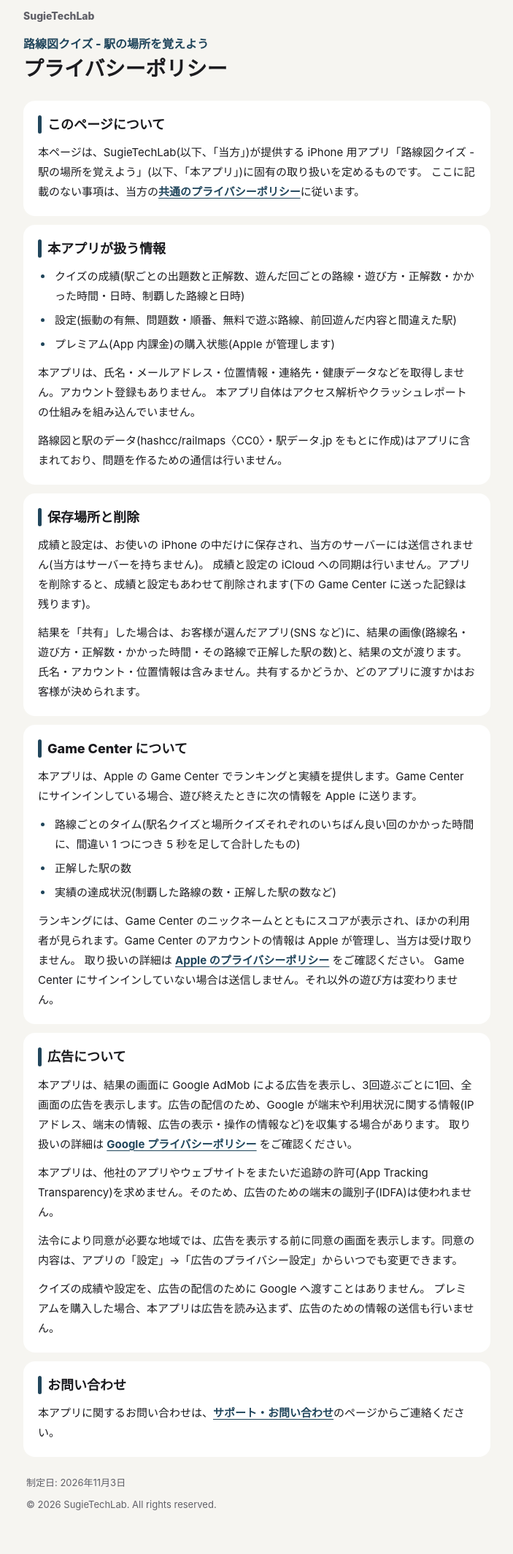
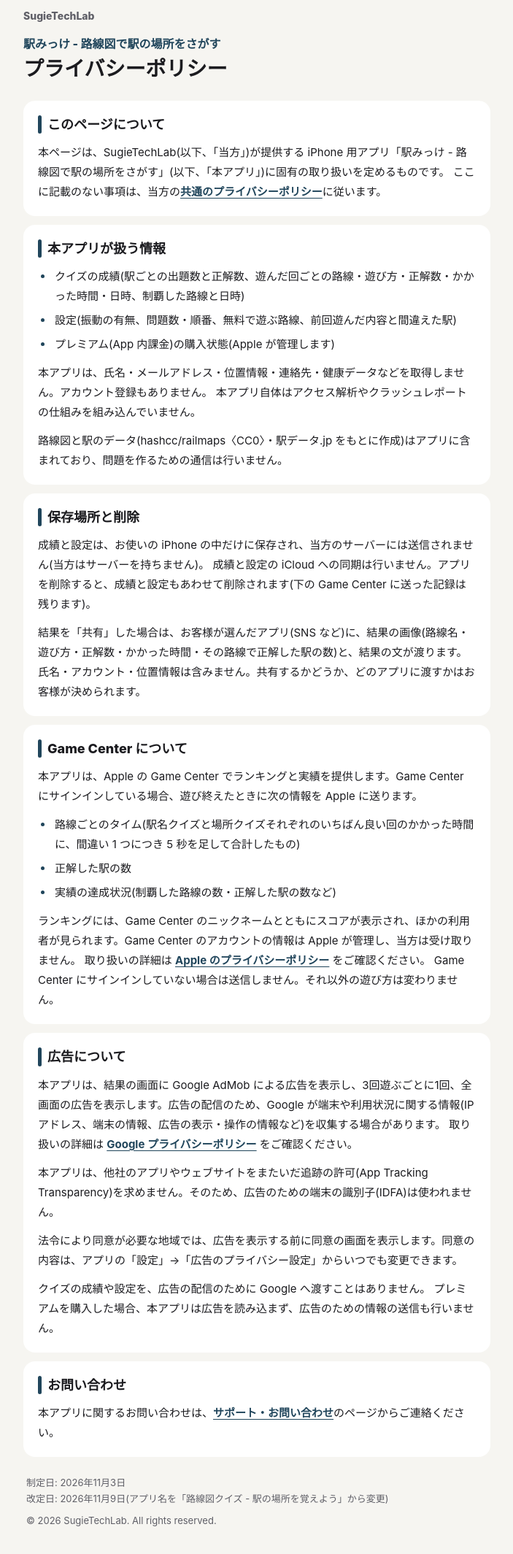
Before and after one commit to TakashiSugie/store, a plain HTML site: page privacy-policy/rosenzu-quiz/index.html in a window 1280 px wide. Shown: the part 115-2244 px from the top of the page at 73% size, without its empty margins (288-991 px from the left). Drawn offline with Linux system fonts and the light colour scheme.

Commit message:
路線図クイズ を「駅みっけ」に改名したので、プライバシーポリシーのアプリ名を直した(URL はそのまま)
Co-Authored-By: Claude Opus 5.5 <noreply@anthropic.com>
Claude-Session: https://claude.ai/code/session_01SzTL2PyuhaV3a9fpPjsVuB

```diff
--- a/assets/app-pages.css
+++ b/assets/app-pages.css
@@ -1,7 +1,7 @@
 /*
- * 路線図クイズ・この駅なーんだ?・共通のサポートページの見た目。
+ * 駅みっけ・この駅なーんだ?・共通のサポートページの見た目。
  * 色と角丸はアプリの Theme.swift(画面仕様 1-1)と同じ値にしている。
- * 既定のアクセントは紺(路線図クイズ)。この駅なーんだ? は <body data-app="which-station"> で緑にする。
+ * 既定のアクセントは紺(駅みっけ)。この駅なーんだ? は <body data-app="which-station"> で緑にする。
  */
 :root {
   color-scheme: light dark;
--- a/privacy-policy/rosenzu-quiz/index.html
+++ b/privacy-policy/rosenzu-quiz/index.html
@@ -3,8 +3,8 @@
 <head>
   <meta charset="UTF-8">
   <meta name="viewport" content="width=device-width, initial-scale=1.0">
-  <title>路線図クイズ プライバシーポリシー - SugieTechLab</title>
-  <meta name="description" content="「路線図クイズ - 駅の場所を覚えよう」のプライバシーポリシーです。">
+  <title>駅みっけ プライバシーポリシー - SugieTechLab</title>
+  <meta name="description" content="「駅みっけ - 路線図で駅の場所をさがす」のプライバシーポリシーです。">
   <meta name="robots" content="index, follow">
   <link rel="canonical" href="https://takashisugie.github.io/store/privacy-policy/rosenzu-quiz/">
   <meta name="theme-color" media="(prefers-color-scheme: light)" content="#F6F5F1">
@@ -17,7 +17,7 @@
     <header class="page-header">
       <img class="page-header__icon" src="../../assets/icons/rosenzu-quiz.png" alt="" width="72" height="72">
       <span class="page-header__brand">SugieTechLab</span>
-      <h1 class="page-header__title"><span class="page-header__app">路線図クイズ - 駅の場所を覚えよう</span>プライバシーポリシー</h1>
+      <h1 class="page-header__title"><span class="page-header__app">駅みっけ - 路線図で駅の場所をさがす</span>プライバシーポリシー</h1>
     </header>
 
     <!-- 1. 位置づけ -->
@@ -25,7 +25,7 @@
       <h2 class="section__heading">このページについて</h2>
       <div class="section__body">
         <p>
-          本ページは、SugieTechLab(以下、「当方」)が提供する iPhone 用アプリ「路線図クイズ - 駅の場所を覚えよう」(以下、「本アプリ」)に固有の取り扱いを定めるものです。
+          本ページは、SugieTechLab(以下、「当方」)が提供する iPhone 用アプリ「駅みっけ - 路線図で駅の場所をさがす」(以下、「本アプリ」)に固有の取り扱いを定めるものです。
           ここに記載のない事項は、当方の<a href="../">共通のプライバシーポリシー</a>に従います。
         </p>
       </div>
@@ -118,7 +118,8 @@
     <!-- Footer -->
     <footer class="page-footer">
       <div class="page-footer__dates">
-        制定日: 2026年11月3日
+        制定日: 2026年11月3日<br>
+        改定日: 2026年11月9日(アプリ名を「路線図クイズ - 駅の場所を覚えよう」から変更)
       </div>
       <div class="page-footer__copyright">
         &copy; 2026 SugieTechLab. All rights reserved.
```
